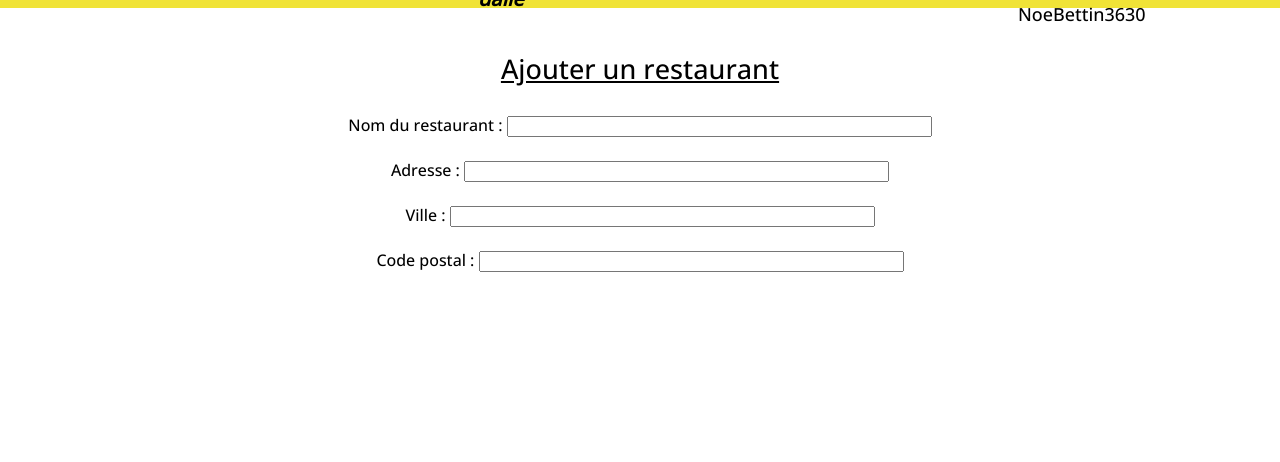
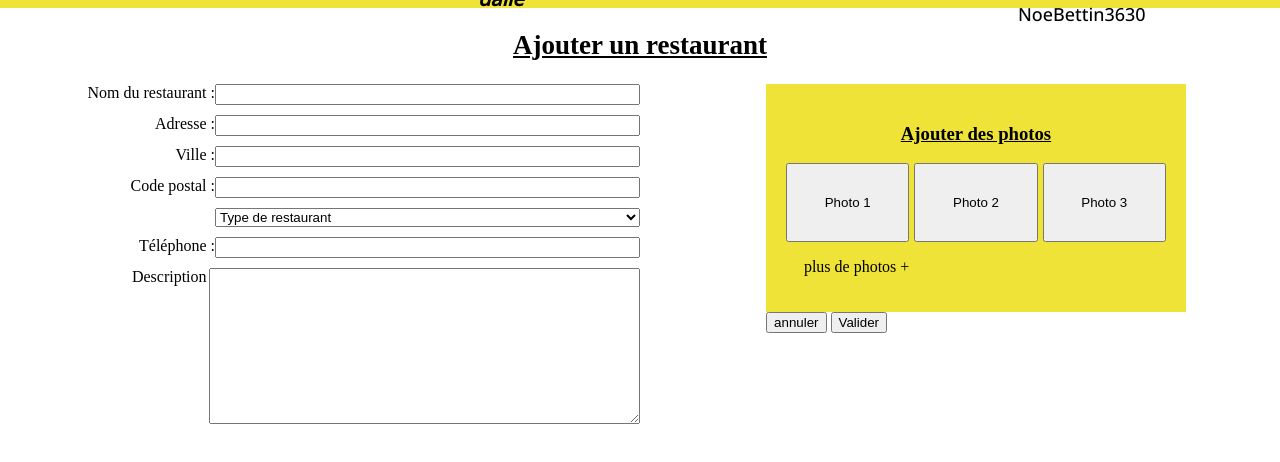
Before and after one commit to dydyvicto/R1.02-Interface-Web, a plain HTML site: page aideMoiJaiFaim/ProgrammationWeb/index.html in a window 1280 px wide. Shown: the part 70-532 px from the top of the page. Drawn offline with nearby package versions, Linux system fonts and the light colour scheme.

Commit message:
formulaire

```diff
--- a/aideMoiJaiFaim/ProgrammationWeb/index.html
+++ b/aideMoiJaiFaim/ProgrammationWeb/index.html
@@ -18,24 +18,46 @@
             </aside>
             <div class="sloggan">Grâce à moi, t'auras plus la dalle</div>
         </nav>
-        <div class="zoning">
-            <div class="contenu">
-                <div class="ajoutResto">
-                    <p>Ajouter un restaurant</p>
-                </div>
+        <main>
+            <div class="formulaireAjout">
+                    <h2>Ajouter un restaurant</h2>
+
+                    <form class="formulaire">
                         <label for="nomResto">Nom du restaurant :</label>
                         <input type="text" id="nomResto" size="50%">
-                <br><br>
                         <label for="adresse">Adresse :</label>
                         <input type="text" id="adresse" size="50%">
-                <br><br>
                         <label for="ville">Ville :</label>
                         <input type="text" id="ville" size="50%">
-                <br><br>
                         <label for="cp">Code postal :</label>
                         <input type="text" id="cp" size="50%">
+                        <label></label>
+                        <select name="type de restaurant" id="typeResto">
+                            <option value="typeR">Type de restaurant</option>
+                            <option value="fast-food">Fast-food</option>
+                            <option value="volonte">Restaurant à volonté</option>
+                        </select>
+                        <label for="telephone">Téléphone :</label>
+                        <input type="text" id="telephone" size="50%">
+                        <label for="description">Description :</label>
+                        <textarea type="text" id="description" size="50%"></textarea>
+                    </form>
+                    <aside>
+                        <article class="choixPhotos">
+                        <h3>Ajouter des photos</h3>
+                        <button value="Photo1">Photo 1</button>
+                        <button value="Photo2">Photo 2</button>
+                        <button value="Photo3">Photo 3</button>
+                        <p>plus de photos +</p>
+                        </article>
+                        <article class="validation">
+                            <button value="annuler">annuler</button>
+                            <button value="valider">Valider</button>
+                        </article>
+                    </aside>
+
             </div>
-        </div>
+        </main>
 
 
     </body>
--- a/aideMoiJaiFaim/ProgrammationWeb/style.css
+++ b/aideMoiJaiFaim/ProgrammationWeb/style.css
@@ -99,8 +99,57 @@ nav { /* La barre de navigation */
     font-family: 'Open Sans', sans-serif;
 }
 
-.ajoutResto {
+h2 {
     text-decoration: underline;
-    margin-top: -300px;
     font-size: 27px;
+    grid-column: 1 / 3;
 }
+
+.formulaireAjout{
+    display: grid;
+    grid-template-columns: 1fr 1fr;
+    grid-template-rows: auto;
+    justify-items: center;
+}
+
+.formulaire {
+    display: grid;
+    grid-template-columns: 1fr 2fr;
+    grid-template-rows: auto;
+    justify-items: end;
+    row-gap: 10px;
+}
+
+.formulaire>select{
+    width:100%;
+}
+
+.formulaire>textarea{
+    width: 100%;
+    min-height: 150px;
+    resize: vertical;
+    max-height: 350px;
+}
+
+h3{
+    text-decoration: underline;
+    text-align: center;
+    grid-column: 1 / 4;
+}
+
+.choixPhotos {
+    background-color: #F0E337;
+    width: 100%;
+    padding: 20px;
+    grid-template-columns: repeat(3,1fr);
+    display: grid;
+    column-gap: 5px;
+}
+
+.choixPhotos>p {
+    text-align: right;
+}
+
+.choixPhotos>button{
+    padding:30px;
+}
```
Lines whose indentation alone changed are shown as unchanged.
